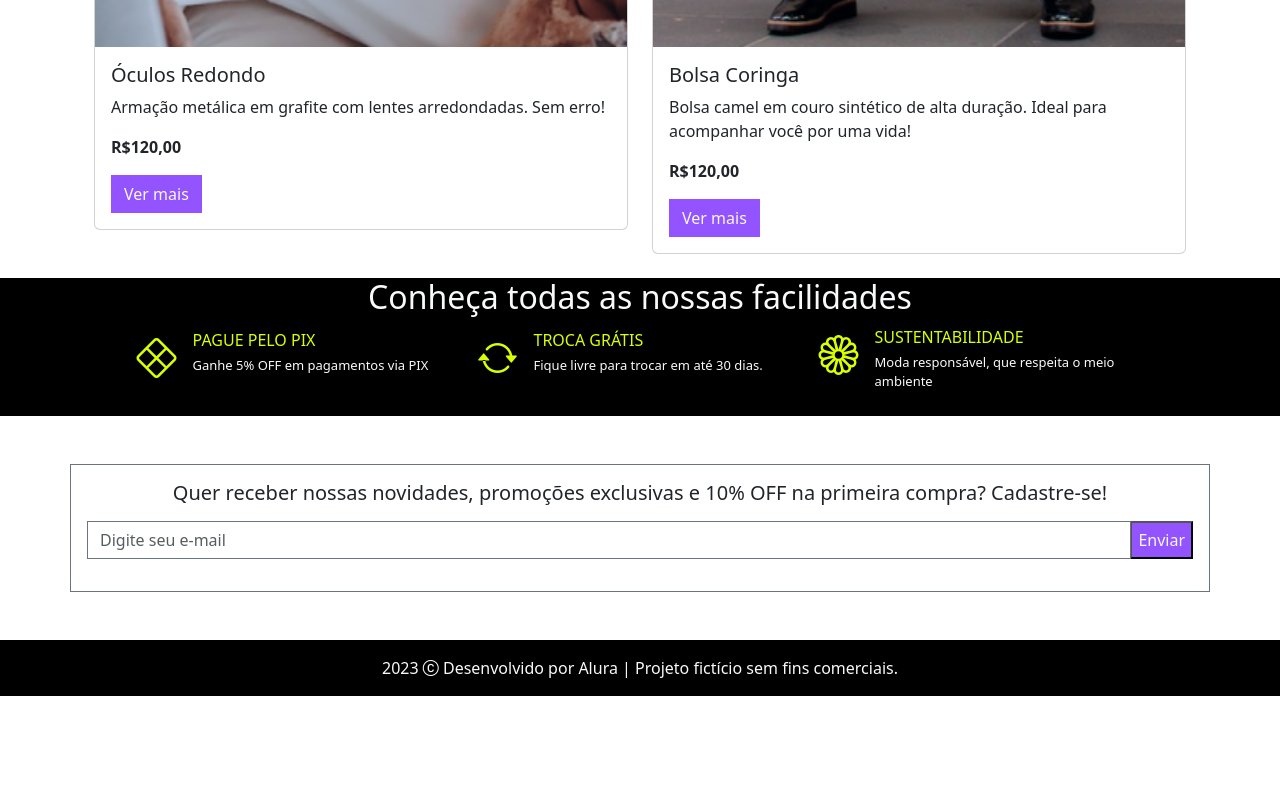
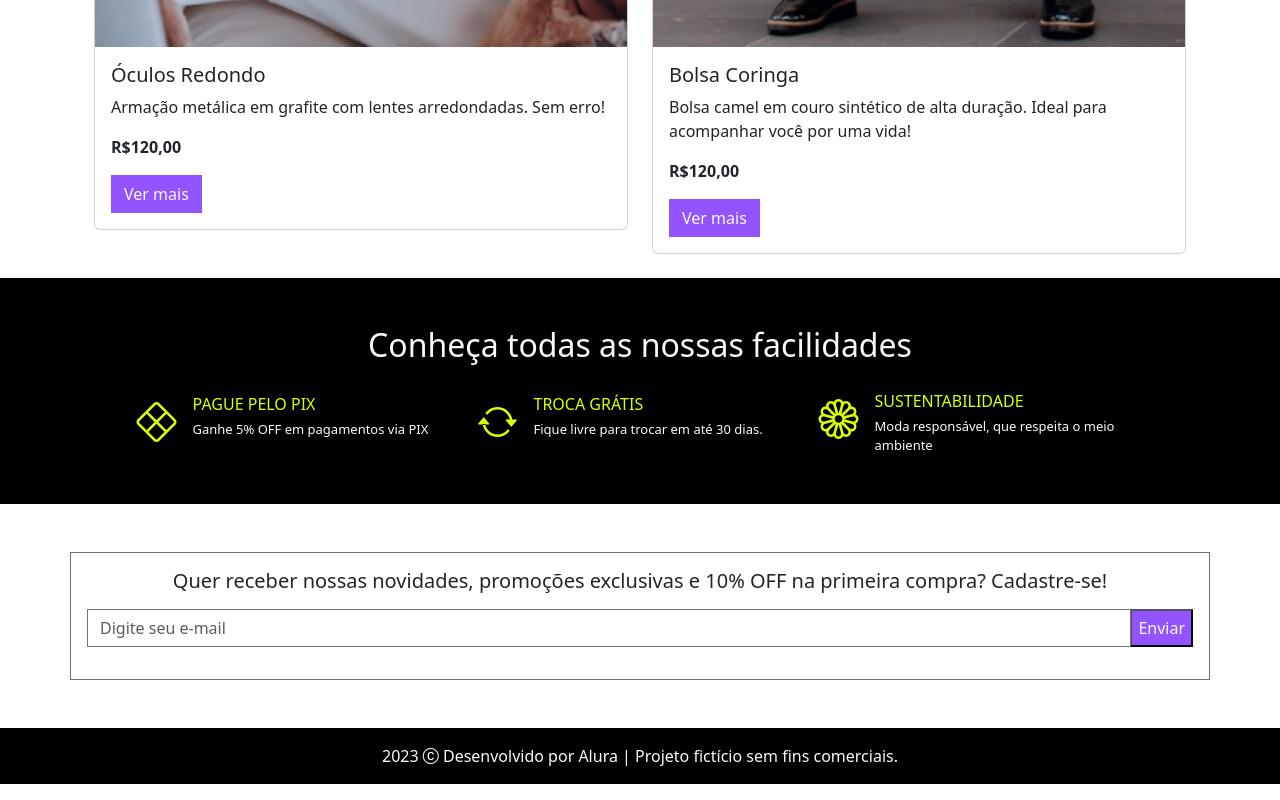
Before and after one commit to ramonoliveira1/Meteora, a plain HTML site: page index.html in a window 1280 px wide. Shown: the part 3859-4659 px from the top of the page. Before the commit the page ends 4571 px from the top, so only its background shows below. Drawn offline with nearby package versions, Linux system fonts and the light colour scheme.

Commit message:
alterações padding section

```diff
--- a/index.html
+++ b/index.html
@@ -261,8 +261,8 @@
         </div>
     </div>
 
-    <section class="pb-4 bg-black">
-        <h2 class="text-center text-light">Conheça todas as nossas facilidades</h2>
+    <section class="py-5 bg-black">
+        <h2 class="text-center text-light pb-3">Conheça todas as nossas facilidades</h2>
 
         <div class="d-flex flex-column flex-lg-row align-items-center justify-content-center gap-3 px-3">
             <div class="divs-facilidades d-flex">
```
